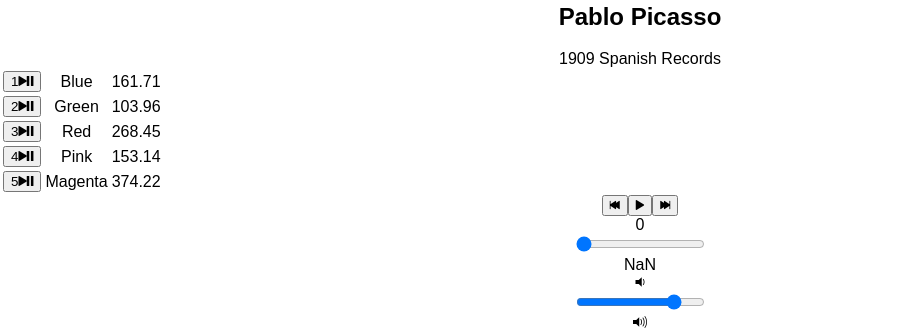
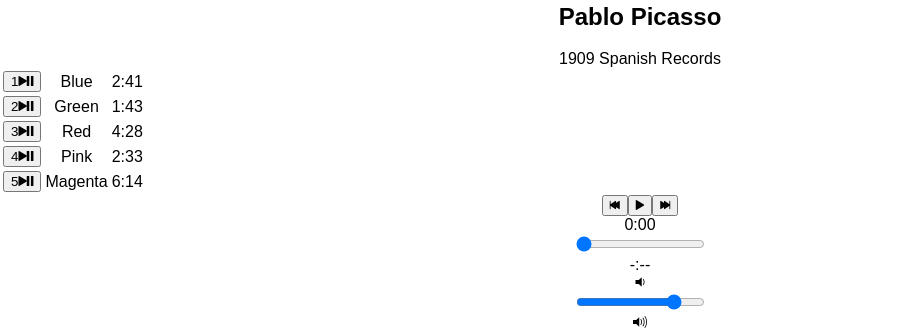
Before and after one commit to kel-gar/bloc-jams-react, a React (Create React App) app: page /album/the-colors in a window 1280 px wide. Shown: the part 460-789 px from the top of the page, without its empty margins (0-900 px from the left). Built offline with nearby package versions, Linux system fonts and the light colour scheme.

Commit message:
format song time

```diff
--- a/src/components/Album.js
+++ b/src/components/Album.js
@@ -88,6 +88,19 @@
     this.setState({ currentTime: newTime });
   }
 
+  formatTime(seconds) {
+    if (isNaN(seconds)) { return "-:--"; }
+    const wholeSeconds = Math.floor(seconds);
+    const minutes = Math.floor(wholeSeconds / 60);
+    const remainingSeconds = wholeSeconds % 60;
+    let output = minutes + ':';
+    if (remainingSeconds < 10) {
+      output += '0';
+    }
+    output += remainingSeconds;
+    return output;
+  }
+
   render() {
     return (
       <section className="album">
@@ -116,7 +129,7 @@
                 </button>
               </td>
               <td className="song-title">{song.title}</td>
-              <td className="song-duration">{song.duration}</td>
+              <td className="song-duration">{this.formatTime(song.duration)}</td>
             </tr>
           )}
           </tbody>
@@ -130,6 +143,7 @@
           handlePrevClick={() => this.handlePrevClick()}
           handleNextClick={() => this.handleNextClick()}
           handleTimeChange={(e) => this.handleTimeChange(e)}
+          formatTime={(e) => this.formatTime(e)}
         />
       </section>
     );
--- a/src/components/PlayerBar.js
+++ b/src/components/PlayerBar.js
@@ -16,17 +16,17 @@
           </button>
         </section>
         <section id="time-control">
-          <div className="current-time">{this.props.currentTime}</div>
+          <div className="current-time">{this.props.formatTime(this.props.currentTime)}</div>
             <input
               type="range"
               className="seek-bar"
-              value={(this.props.currentTime / this.props.duration) || 0}
+              value={(this.props.currentTime / this.props.duration) || 0 }
               max="1"
               min="0"
               step="0.01"
               onChange={this.props.handleTimeChange}
             />
-          <div className="total-time">{this.props.duration}</div>
+          <div className="total-time">{this.props.formatTime(this.props.duration)}</div>
         </section>
         <section id="volume-control">
           <div className="icon ion-volume-low"></div>
```
